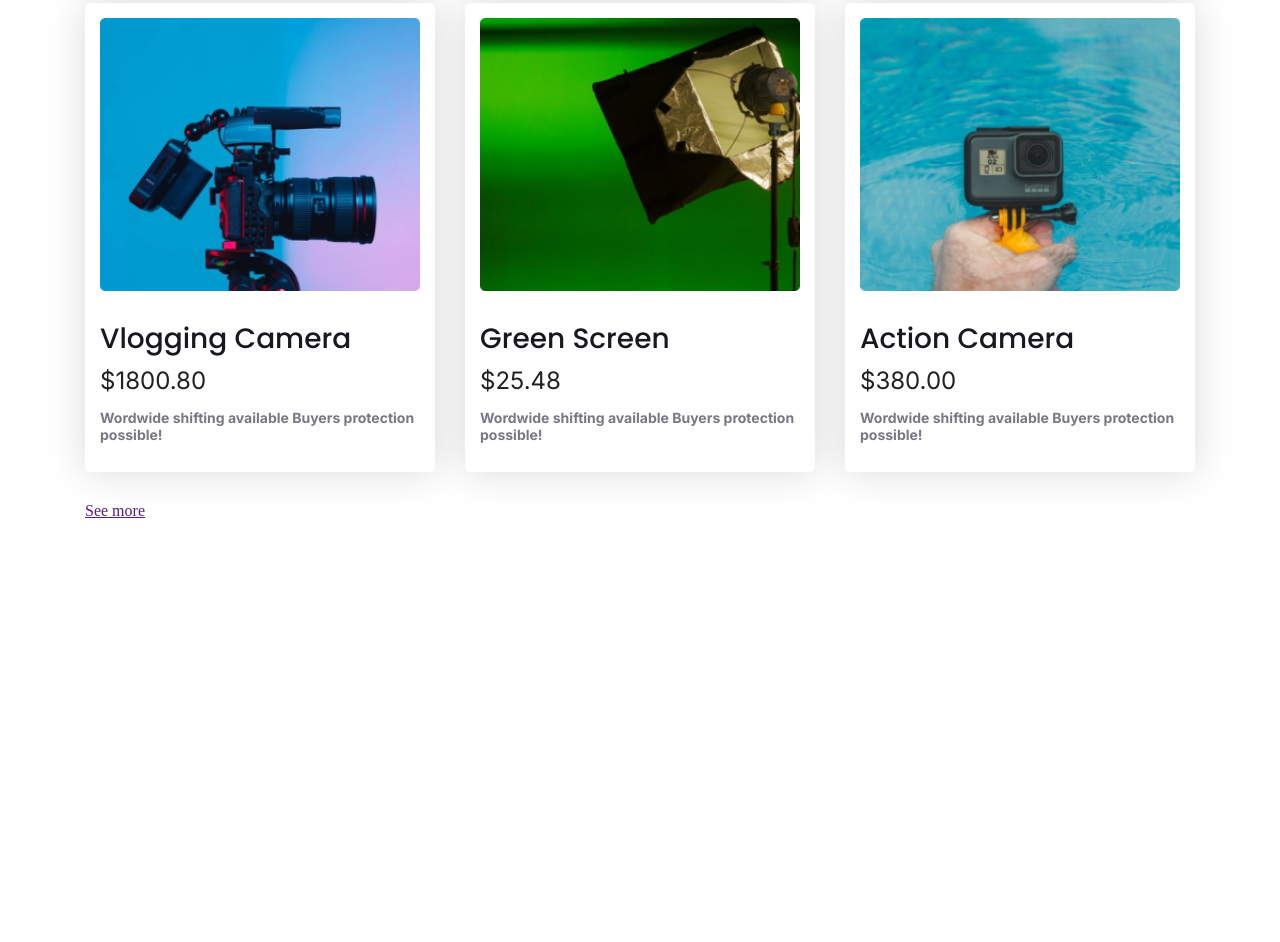
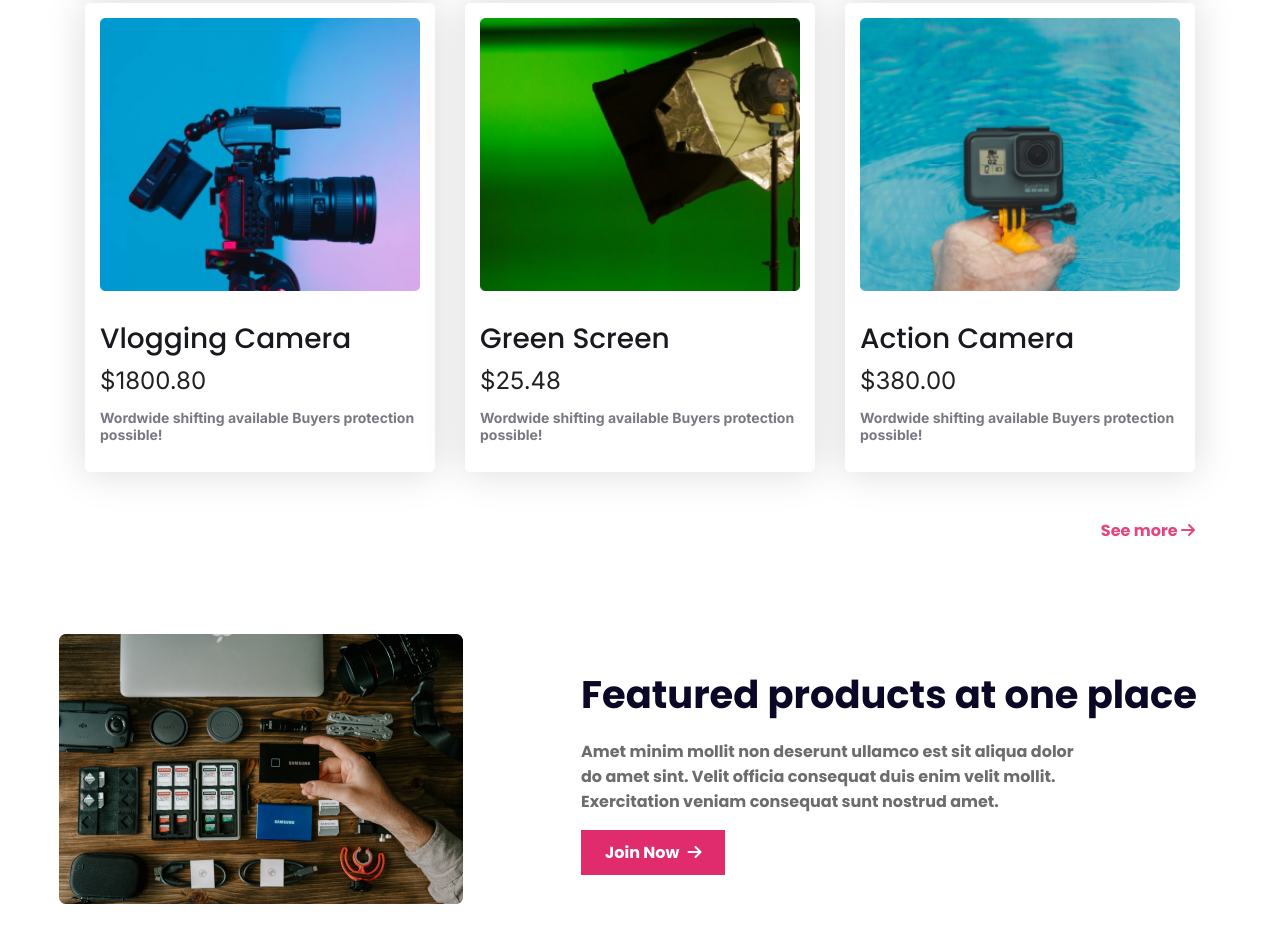
Before and after one commit to raihanshezan98/influencer-gear-prac-task-mod10, a plain HTML site: page index.html in a window 1280 px wide. Shown: the part 1998-2940 px from the top of the page. Before the commit the page ends 2618 px from the top, so only its background shows below. Drawn offline with Linux system fonts and the light colour scheme.

Commit message:
featured-section done

```diff
--- a/index.html
+++ b/index.html
@@ -49,6 +49,7 @@
     </header>
 
     <main>
+
         <section class="e-commerce-section">
             <div class="e-commerce-sites">
                 <a href="">
@@ -141,11 +142,27 @@
                     <p class="card-description">Wordwide shifting available
                         Buyers protection possible!</p>
                 </div>
-                <a href="">See more</a>
+
+                <p id="see-more">
+                    <a href="">See more <i class="fa-solid fa-arrow-right"></i> </a>
+                </p>
             </div>
         </section>
 
-
+        <section class="featured-section">
+            <div class="featured-img">
+                <img src="images/gear.png" alt="">
+            </div>
+            <div class="featured-content">
+                <h2 class="featured-title">Featured products at one place</h2>
+                <p class="featured-description">Amet minim mollit non deserunt ullamco est sit aliqua dolor <br> do amet
+                    sint. Velit officia consequat duis enim velit mollit. <br> Exercitation veniam consequat sunt nostrud
+                    amet.</p>
+                <button class="join-now-btn">Join Now
+                    <i class="fa-solid fa-arrow-right"></i>
+                </button>
+            </div>
+        </section>
     </main>
 
     <footer>
--- a/style.css
+++ b/style.css
@@ -124,8 +124,9 @@ nav li a {
     display: grid;
     grid-template-columns: repeat(3, 1fr);
     max-width: 1110px;
-    margin: 0px auto 100px auto;
+    margin: 0px auto 100px;
     gap: 30px;
+    position: relative;
 }
 
 .card {
@@ -144,7 +145,7 @@ nav li a {
 }
 
 .card-price {
-    color:rgba(0, 0, 0, 0.87);
+    color: rgba(0, 0, 0, 0.87);
     font-family: 'Inter', sans-serif;
     font-size: 1.5rem;
     font-weight: 400;
@@ -162,3 +163,59 @@ nav li a {
 .card img {
     width: 100%;
 }
+
+#see-more>a {
+    color: rgba(224, 44, 109, 0.87);
+    font-family: 'Poppins', sans-serif;
+    font-size: 16px;
+    font-weight: 700;
+    text-decoration: none;
+    position: absolute;
+    right: 0px;
+}
+
+/* featured section */
+
+.featured-section {
+    margin: 0 auto 100px;
+    display: flex;
+    justify-content: space-around;
+}
+
+.featured-img img {
+    display: block;
+}
+
+.featured-content {
+    width: 50%;
+}
+
+.featured-title {
+    color: #0A0826;
+    font-family: 'Poppins', sans-serif;
+    font-size: 2.4rem;
+    font-weight: 700;
+    margin-bottom: 16px;
+}
+
+.featured-description {
+    color: #6C6C6C;
+    font-family: 'Poppins', sans-serif;
+    font-size: 1rem;
+    font-weight: 700;
+    margin-top: 0;
+}
+
+.join-now-btn {
+    color: #FFF;
+    font-family: 'Poppins', sans-serif;
+    font-size: 1rem;
+    font-weight: 700;
+    border: none;
+    background-color: #E02C6D;
+    padding: 10px 24px;
+    display: inline-flex;
+    align-items: center;
+    gap: 8px;
+    cursor: pointer;
+}
```
